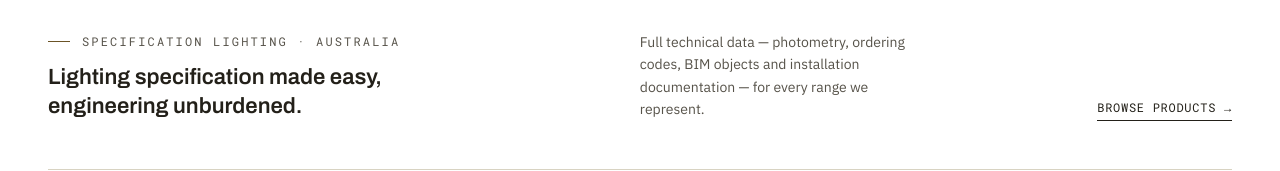
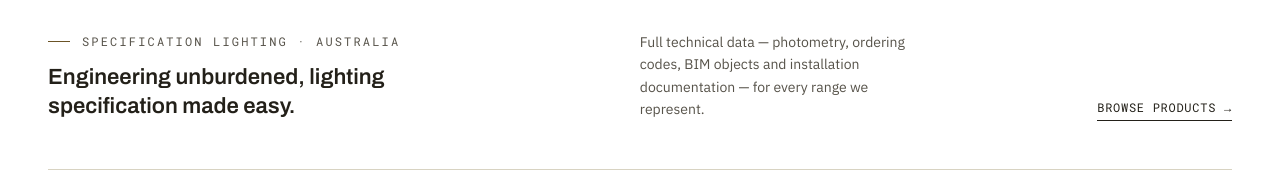
Before and after one commit to peterees01-commits/website, a plain HTML site: page index.html in a window 1280 px wide. Shown: the part 615-786 px from the top of the page. Drawn offline with Linux system fonts and the light colour scheme.

Commit message:
Reverse homepage hero headline clause order
"Engineering unburdened, lighting specification made easy" — leads
with the reader's benefit before naming the service.

Co-Authored-By: Claude Sonnet 5 <noreply@anthropic.com>
Claude-Session: https://claude.ai/code/session_01R4sWaaqKu1iVMbbzze3tzg

```diff
--- a/index.html
+++ b/index.html
@@ -60,7 +60,7 @@
       <div class="hero__bar">
         <div class="hero__bar-head">
           <p class="hero__eyebrow">Specification Lighting · Australia</p>
-          <h1>Lighting specification made easy, engineering unburdened.</h1>
+          <h1>Engineering unburdened, lighting specification made easy.</h1>
         </div>
         <p class="hero__lede">Full technical data — photometry, ordering codes, BIM objects and installation documentation — for every range we represent.</p>
         <a class="hero__cta" href="#products">Browse products <span class="arrow" aria-hidden="true">→</span></a>
```
